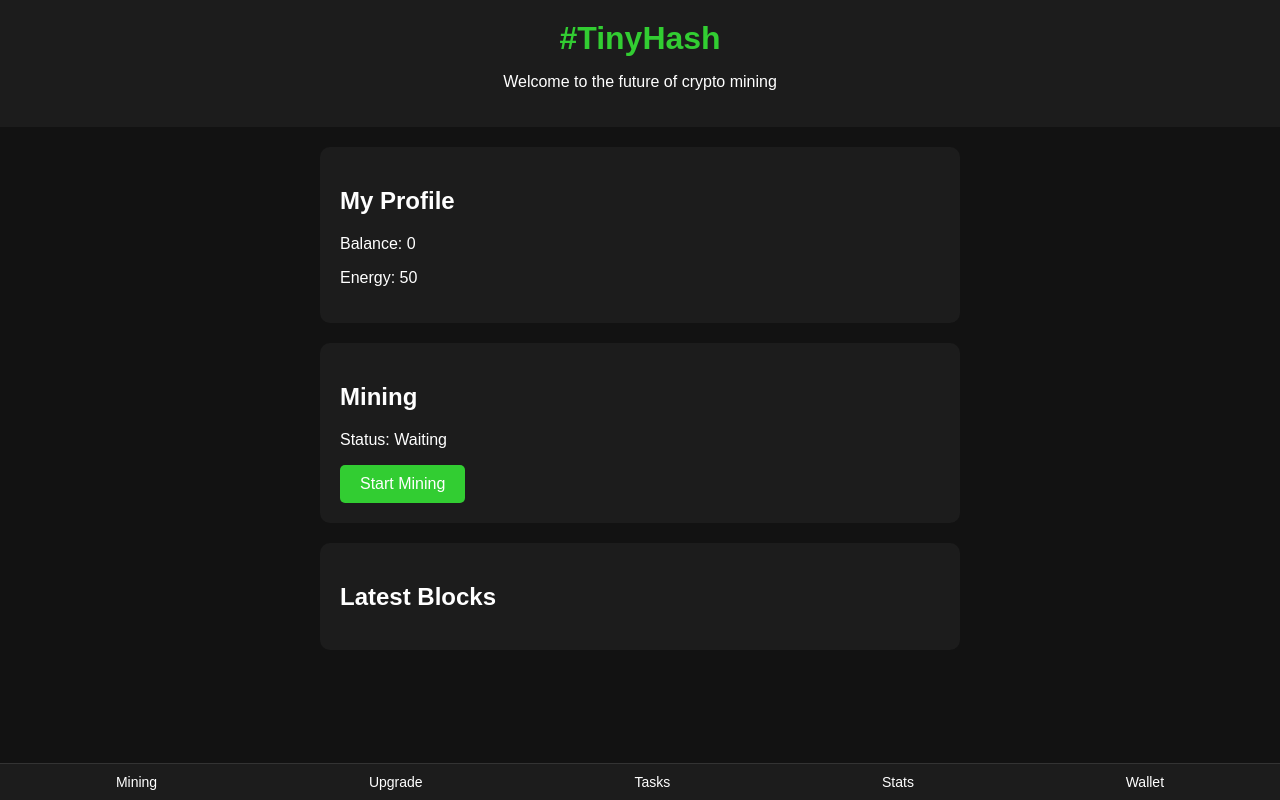
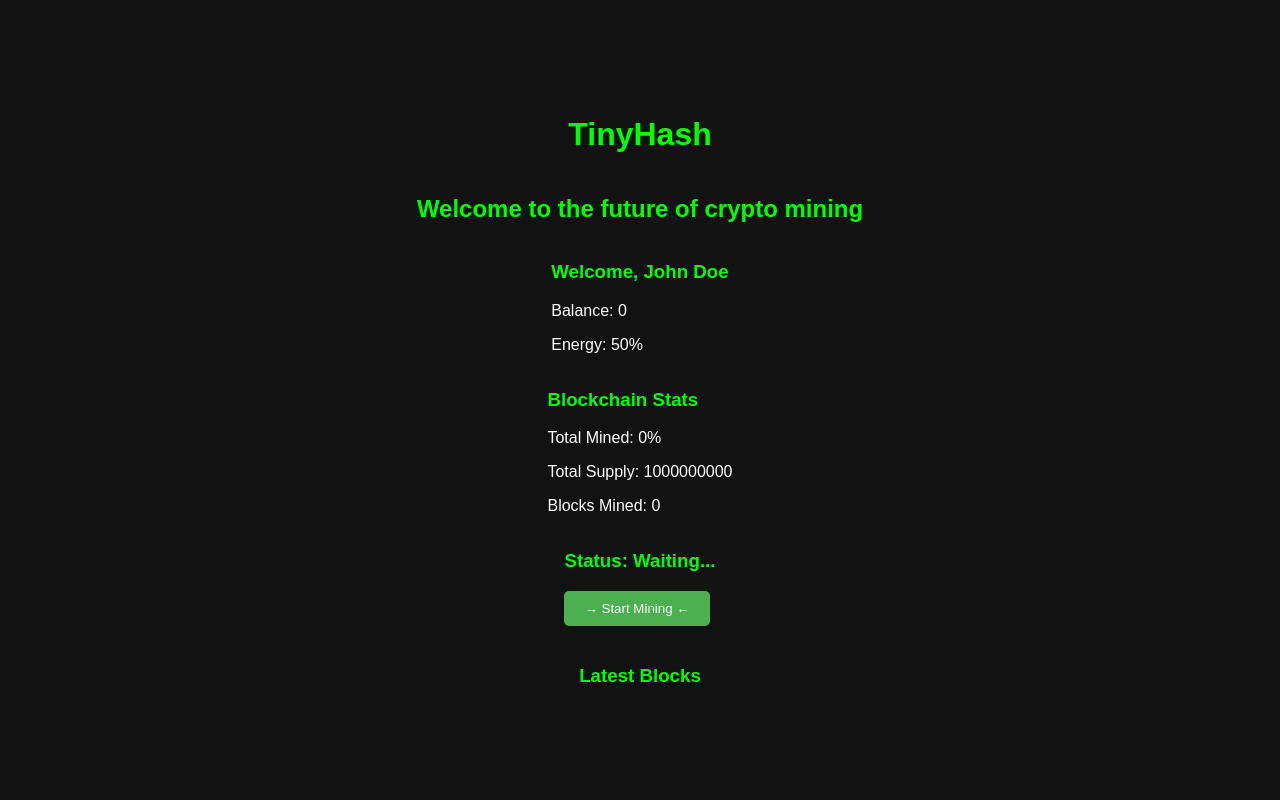
Before and after one commit to Fredrickadler/Mimi, a Flask app: template templates/index.html in a window 1280 px wide. Run offline with Flask 3, Linux system fonts and the light colour scheme; the template is opened without the code that fills it, so the values that code supplies are empty.

Commit message:
Update index.html

```diff
--- a/templates/index.html
+++ b/templates/index.html
@@ -6,105 +6,72 @@
     <title>TinyHash</title>
     <style>
         body {
-            font-family: Arial, sans-serif;
             background-color: #121212;
             color: #ffffff;
-            text-align: center;
+            font-family: Arial, sans-serif;
             margin: 0;
             padding: 0;
+            display: flex;
+            flex-direction: column;
+            align-items: center;
+            justify-content: center;
+            height: 100vh;
         }
-        header {
-            padding: 20px;
-            background-color: #1c1c1c;
-        }
-        h1 {
-            color: #32cd32;
-            margin: 0;
-        }
-        #profile, #mining, #latest-blocks {
-            margin: 20px auto;
-            max-width: 600px;
-            padding: 20px;
-            border-radius: 10px;
-            background-color: #1c1c1c;
-            text-align: left;
-        }
-        .button {
-            padding: 10px 20px;
-            background-color: #32cd32;
-            border: none;
-            color: white;
-            font-size: 16px;
-            cursor: pointer;
-            border-radius: 5px;
-        }
-        .button:hover {
-            background-color: #28a428;
-        }
-        footer {
-            position: fixed;
-            bottom: 0;
-            left: 0;
-            right: 0;
-            background-color: #1c1c1c;
-            padding: 10px;
-            display: flex;
-            justify-content: space-around;
-            border-top: 1px solid #333;
-        }
-        footer a {
-            color: #ffffff;
-            text-decoration: none;
-            font-size: 14px;
-        }
-        footer a:hover {
-            text-decoration: underline;
+        h1, h2, h3 {
+            color: #00ff00;
         }
         .block {
-            border-bottom: 1px solid #333;
-            padding: 10px 0;
+            background-color: #1e1e1e;
+            padding: 10px;
+            margin: 10px 0;
+            border-radius: 5px;
+            width: 90%;
         }
-        .block:last-child {
-            border-bottom: none;
+        button {
+            padding: 10px 20px;
+            background-color: #4CAF50;
+            color: white;
+            border: none;
+            border-radius: 5px;
+            cursor: pointer;
+        }
+        button:hover {
+            background-color: #45a049;
+        }
+        #blocksContainer {
+            max-height: 200px;
+            overflow-y: auto;
+            margin-top: 20px;
         }
     </style>
 </head>
 <body>
-    <header>
-        <h1>#TinyHash</h1>
-        <p>Welcome to the future of crypto mining</p>
-    </header>
+    <h1>TinyHash</h1>
+    <h2>Welcome to the future of crypto mining</h2>
 
     <div id="profile">
-        <h2>My Profile</h2>
+        <h3>Welcome, <span id="username">John Doe</span></h3>
         <p>Balance: <span id="balance">0</span></p>
-        <p>Energy: <span id="energy">50</span></p>
+        <p>Energy: <span id="energy">50%</span></p>
     </div>
 
-    <div id="mining">
-        <h2>Mining</h2>
-        <p>Status: <span id="status">Waiting</span></p>
-        <button class="button" id="startMining">Start Mining</button>
+    <div id="blockchainStats">
+        <h3>Blockchain Stats</h3>
+        <p>Total Mined: <span id="totalMined">0%</span></p>
+        <p>Total Supply: 1000000000</p>
+        <p>Blocks Mined: <span id="blocksMined">0</span></p>
     </div>
 
-    <div id="latest-blocks">
-        <h2>Latest Blocks</h2>
-        <div id="blocks">
-            <!-- Blocks will be dynamically added here -->
-        </div>
+    <div id="mining-section">
+        <h3>Status: <span id="status">Waiting...</span></h3>
+        <button id="startMining">→ Start Mining ←</button>
     </div>
 
-    <footer>
-        <a href="#">Mining</a>
-        <a href="#">Upgrade</a>
-        <a href="#">Tasks</a>
-        <a href="#">Stats</a>
-        <a href="#">Wallet</a>
-    </footer>
+    <div id="blocksContainer">
+        <h3>Latest Blocks</h3>
+    </div>
 
     <script>
-        const blocksContainer = document.getElementById("blocks");
-
         document.getElementById("startMining").addEventListener("click", () => {
             const status = document.getElementById("status");
             status.textContent = "Mining started...";
@@ -115,15 +82,17 @@
                     status.textContent = data.message;
                     document.getElementById("balance").textContent = data.balance;
                     document.getElementById("energy").textContent = data.energy;
+                    document.getElementById("totalMined").textContent = data.total_mined + "%";
+                    document.getElementById("blocksMined").textContent = data.blocks_mined;
 
-                    // Add new block to the list
+                    // اضافه کردن بلوک جدید به لیست
                     const blockDiv = document.createElement("div");
                     blockDiv.className = "block";
                     blockDiv.innerHTML = `
                         <p>Block #${data.block.number} | Reward: ${data.block.reward}</p>
                         <p>Created at: ${data.block.time} by ${data.block.miner}</p>
                     `;
-                    blocksContainer.prepend(blockDiv);
+                    document.getElementById("blocksContainer").prepend(blockDiv);
                 })
                 .catch(err => {
                     status.textContent = "Mining failed!";
```
